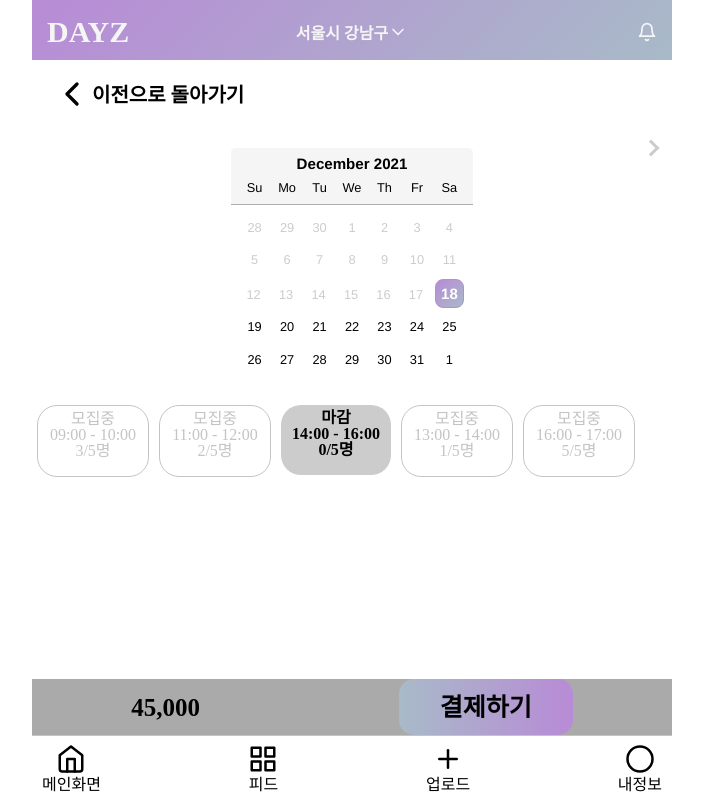
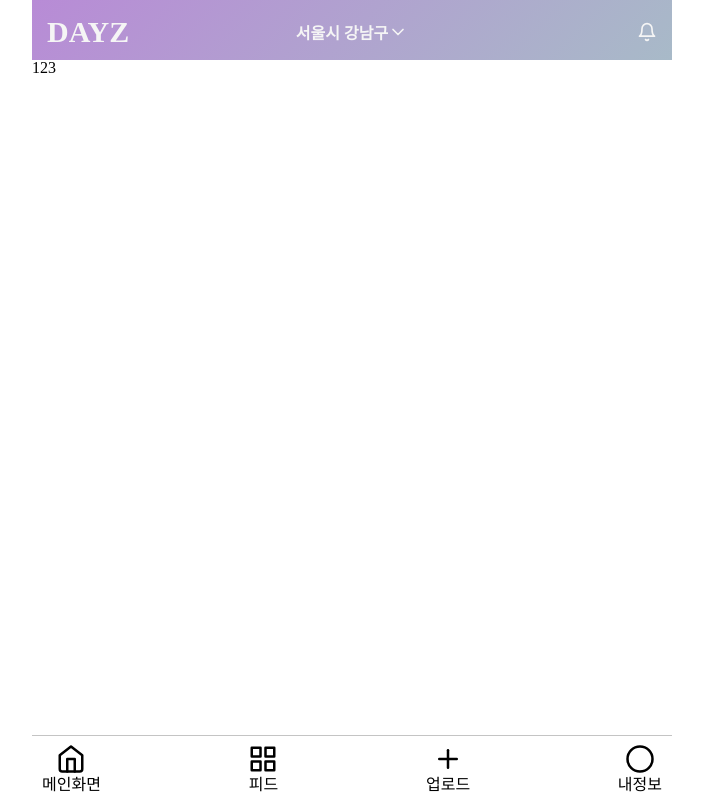
Before and after one commit to prgrms-web-devcourse/Team_DAYZ_DAYZ_FE, a React (Create React App) app: page /booking/success in a window 1280 px wide. Shown: the whole page, without its empty margins (288-991 px from the left). Built offline with nearby package versions, Linux system fonts and the light colour scheme; no server answers.

Commit message:
Feat: 결제 성공 페이지 추가

```diff
--- /dev/null
+++ b/src/pages/booking/SuccessBookPage.tsx
@@ -0,0 +1,7 @@
+import React from 'react';
+
+const SuccessBookPage = () => {
+  return <div>123</div>;
+};
+
+export default SuccessBookPage;
--- a/src/pages/booking/index.tsx
+++ b/src/pages/booking/index.tsx
@@ -1 +1,2 @@
 export { default as BookingPage } from './BookingPage';
+export { default as SuccessBookPage } from './SuccessBookPage';
--- a/src/pages/index.tsx
+++ b/src/pages/index.tsx
@@ -7,7 +7,7 @@ export { default as LoginPage } from './LoginPage';
 export { default as RedirectPageAfterKakao } from './LoginPage/RedirectPageAfterKakao';
 export { default as SignupCheckLocation } from './LoginPage/SignupCheckLocation';
 export { default as SignupAuthorInfo } from './LoginPage/SignupAuthorInfo';
-export { BookingPage } from './booking';
+export { BookingPage, SuccessBookPage } from './booking';
 
 export { SearchPage, SearchResultsPage } from './search';
 export {
--- a/src/routes/Router.tsx
+++ b/src/routes/Router.tsx
@@ -8,6 +8,7 @@ import {
   HomePage,
   ProductsDetailPage,
   BookingPage,
+  SuccessBookPage,
   SearchPage,
   UserPage,
   NotFoundPage,
@@ -38,6 +39,7 @@ const Router = () => {
       <Route path="/search" exact component={SearchPage} />
       <Route path="/workshop/:id" component={WorkshopPage} />
       <Route path="/products/:id" exact component={ProductsDetailPage} />
+      <Route path="/booking/success" exact component={SuccessBookPage} />
       <Route path="/booking/:id" exact component={BookingPage} />
       <Route path="/user/book" exact component={UserBookedPage} />
       <Route path="/user/review" exact component={UserReviewPage} />
```
